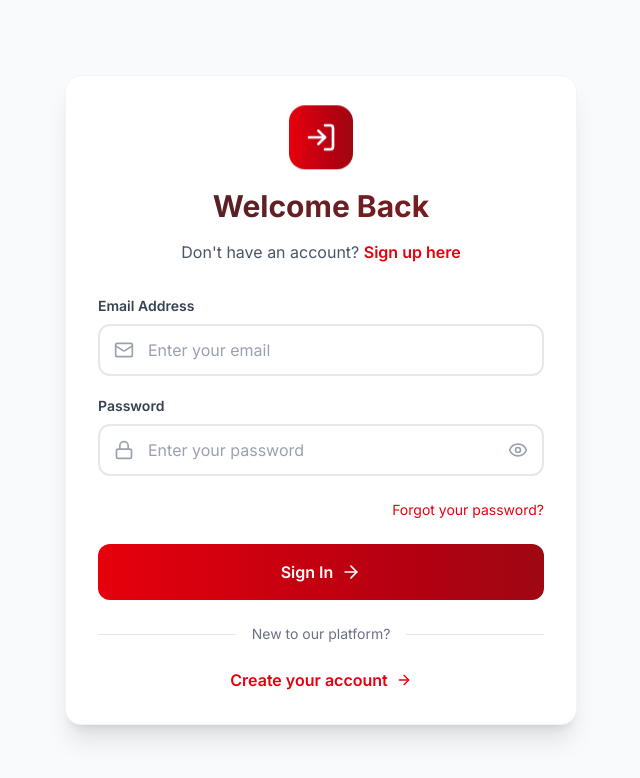
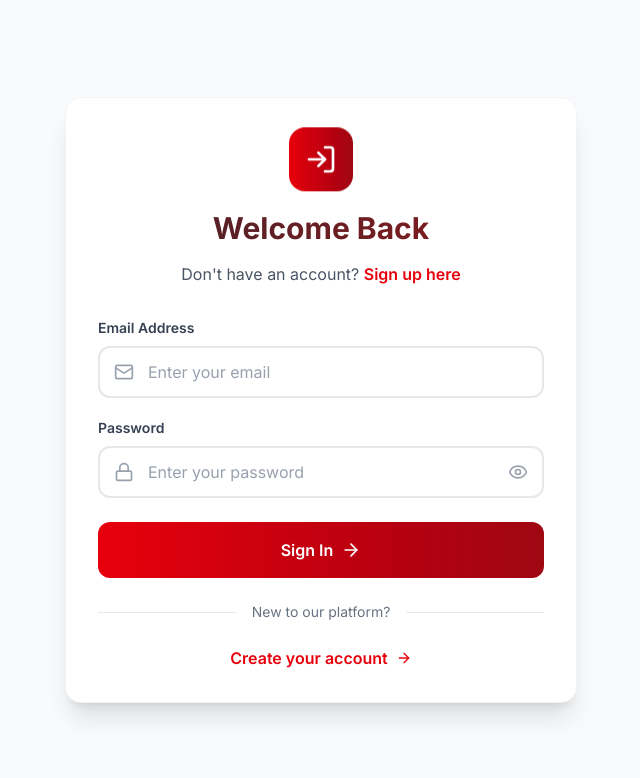
Before and after one commit to Kiprotich-Code/ppc_news, a Next.js app: page /auth/signin in a window 1280 px wide. Shown: the top 778 px of the page, without its empty margins (319-959 px from the left). Built offline with nearby package versions, Linux system fonts and the light colour scheme.

Commit message:
Security fix - forgot password

```diff
--- a/app/auth/signin/page.tsx
+++ b/app/auth/signin/page.tsx
@@ -142,14 +142,14 @@ export default function SignIn() {
               </div>
 
               {/* Forgot Password Link */}
-              <div className="flex justify-end animate-slide-in-up" style={{ animationDelay: '300ms' }}>
+              {/* <div className="flex justify-end animate-slide-in-up" style={{ animationDelay: '300ms' }}>
                 <Link
                   href="/auth/forgot-password"
                   className="text-sm text-red-600 hover:text-red-500 transition-colors duration-300 hover:underline"
                 >
                   Forgot your password?
                 </Link>
-              </div>
+              </div> */}
 
               {/* Submit Button */}
               <div className="animate-slide-in-up" style={{ animationDelay: '400ms' }}>
```
